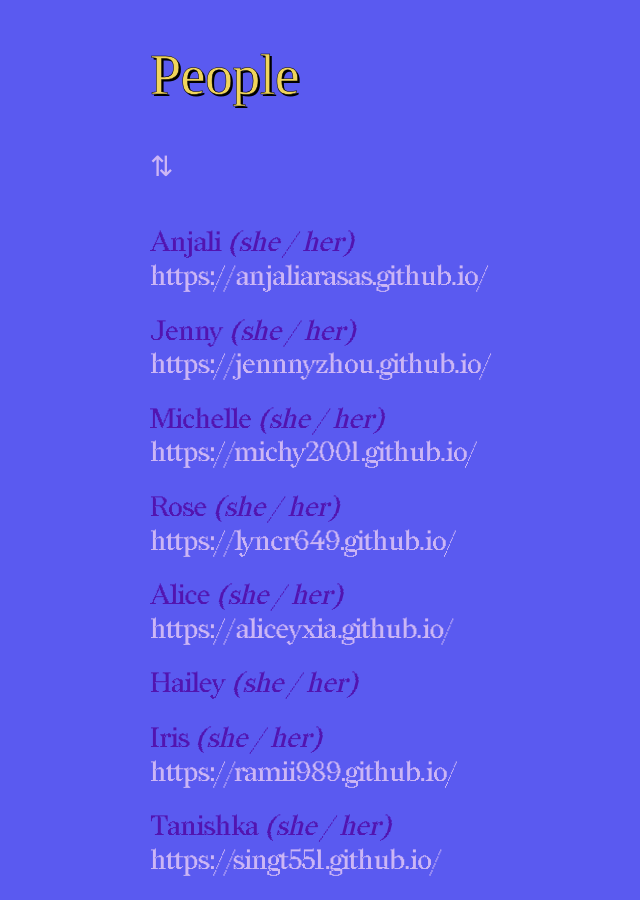
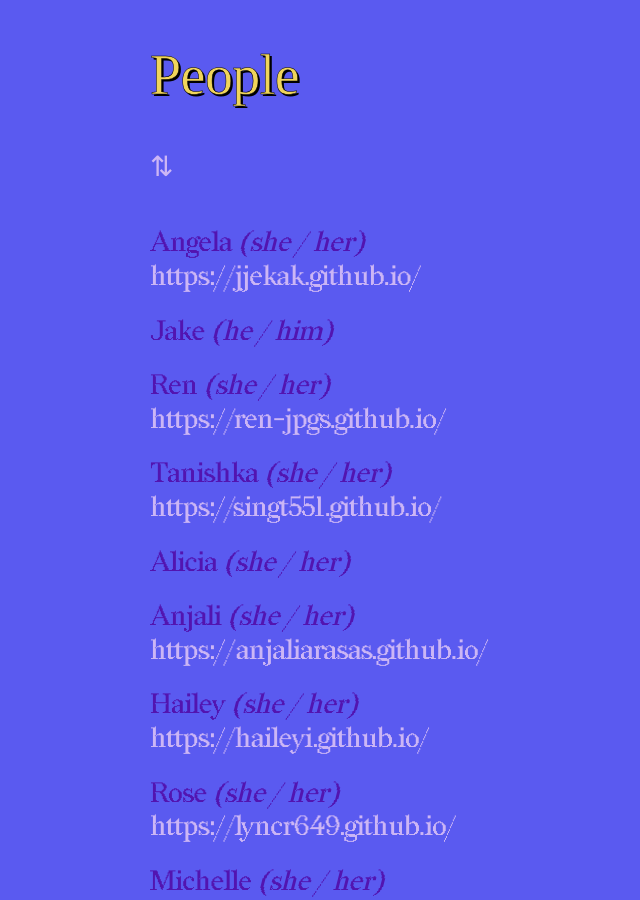
Before and after one commit to core-interaction-s23/core-interaction-s23.github.io, a Jekyll site: the page built from index.html, in a window 1280 px wide and 900 px high, scrolled down 5660 px. Shown: the whole window, without its empty margins (20-660 px from the left). Built offline with Jekyll 4.4.1, drawn with Linux system fonts in a browser that asks for light colours; some web fonts are replaced; some of the changed text lies outside the part shown.

Commit message:
More links, and Angela wasn’t on list?

```diff
--- a/_data/people.yml
+++ b/_data/people.yml
@@ -6,13 +6,13 @@
   link:     https://kalicho313.github.io/kalicho.github.io/
 - name:     Helen
   pronouns: she / her
-  link:
+  link:     https://wuhe113.github.io/
 - name:     Alicia
   pronouns: she / her
   link:
 - name:     Ren
   pronouns: she / her
-  link:
+  link:     https://ren-jpgs.github.io/
 - name:     Rose
   pronouns: she / her
   link:     https://lyncr649.github.io/
@@ -39,4 +39,7 @@
   link:     https://jennnyzhou.github.io/
 - name:     Hailey
   pronouns: she / her
-  link:
+  link:     https://haileyi.github.io/
+- name:     Angela
+  pronouns: she / her
+  link:     https://jjekak.github.io/
```
